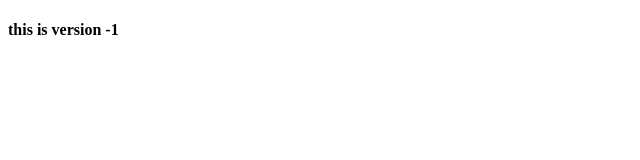
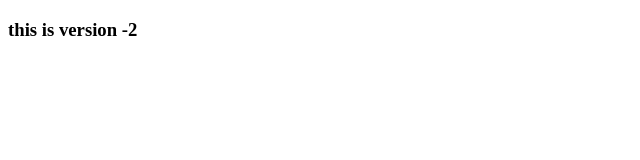
Before and after one commit to Nithingrandhi/gitpracticeday2, a plain HTML site: page index.html in a window 1280 px wide. Shown: the full height of the page, 0-640 px from the left. Drawn offline with Linux system fonts and the light colour scheme.

Commit message:
version2

```diff
--- a/index.html
+++ b/index.html
@@ -6,6 +6,6 @@
     <title>Document</title>
 </head>
 <body>
-    <h4>this is version -1 </h4>
+    <h3>this is version -2 </h3>
 </body>
 </html>
```
